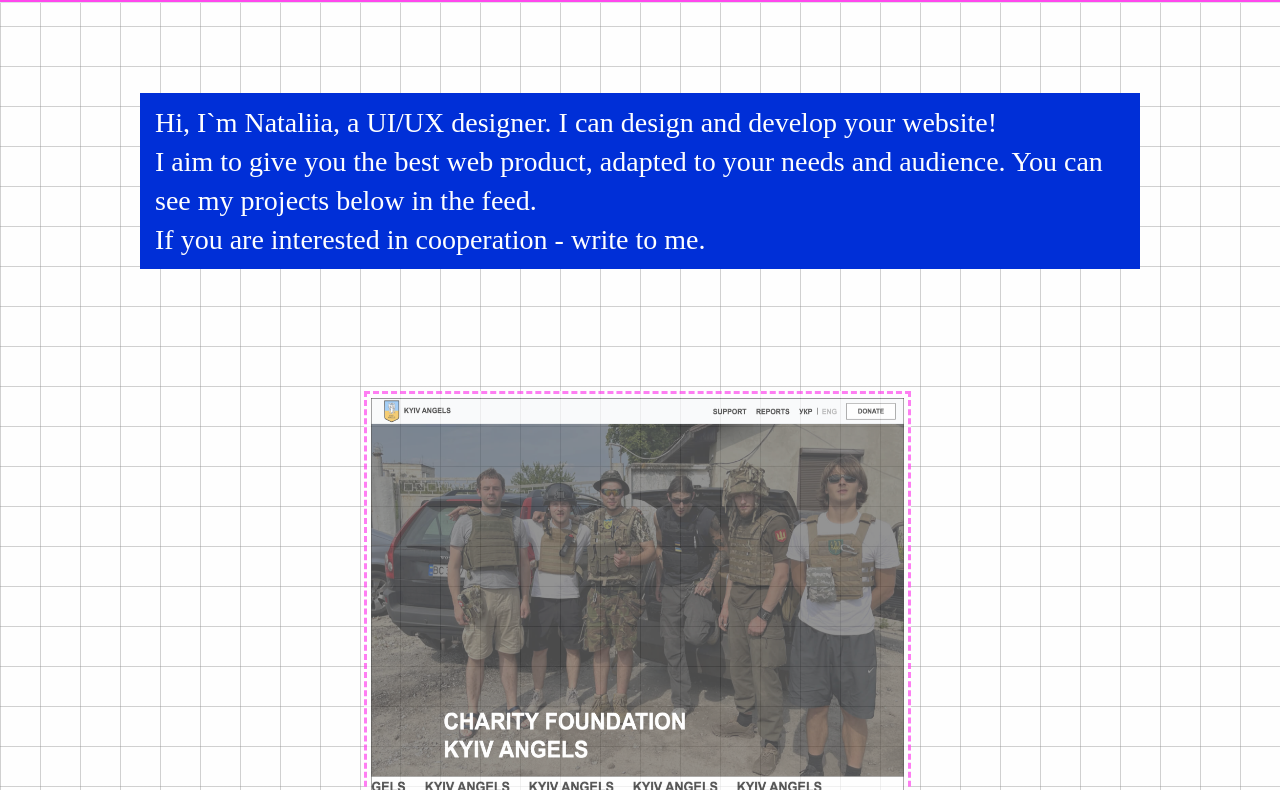
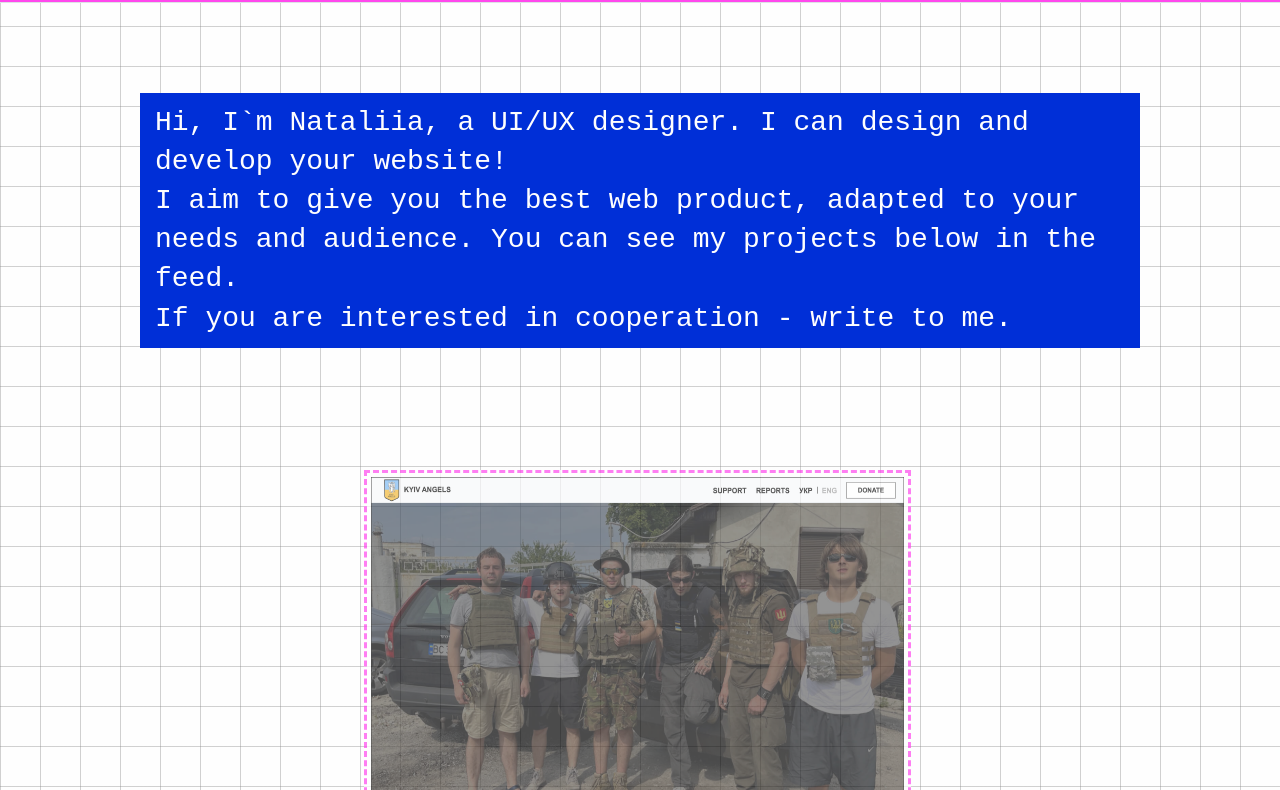
Before and after one commit to n-str/n-str.github.io, a plain HTML site: page index.html in a window 1280 px wide. Shown: the part 134-924 px from the top of the page. Drawn offline with nearby package versions, Linux system fonts and the light colour scheme.

Commit message:
Update style.css

```diff
--- a/assets/css/style.css
+++ b/assets/css/style.css
@@ -12,13 +12,12 @@ body {
 }
 
 body {
-	font-family: IBM Plex Mono;
+	font-family: "Fira Mono", monospace;
 	background-color: #fefefe;
 	background-size: 40px 40px;
 	background-image:
 	  linear-gradient(to right, rgba(128, 128, 128, 0.361) 1px, transparent 1px),
 	  linear-gradient(to bottom, rgba(128, 128, 128, 0.361) 1px, transparent 1px);
-    font-family: Fira Mono;
     font-size: 44;
 }
 
```
